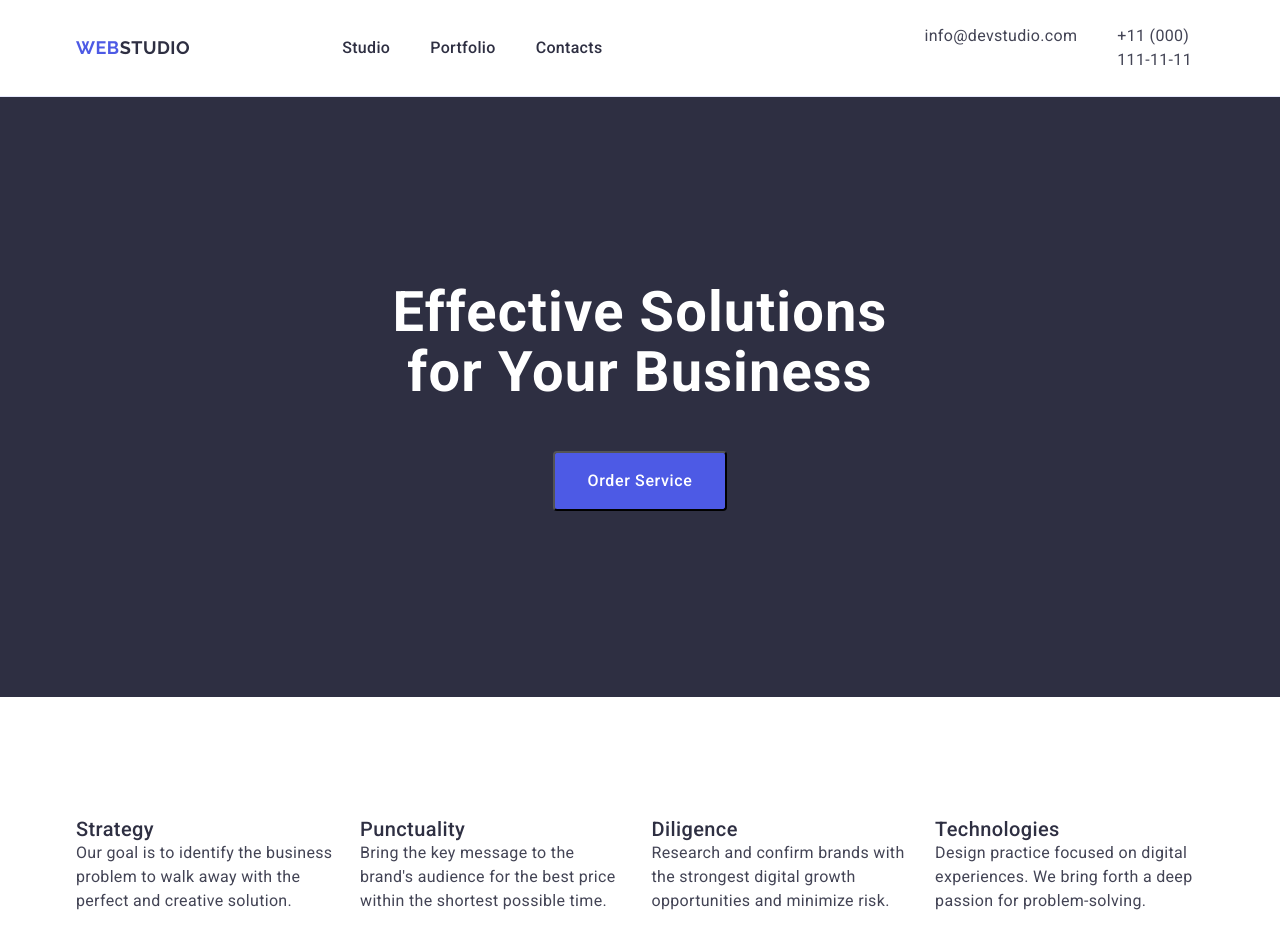
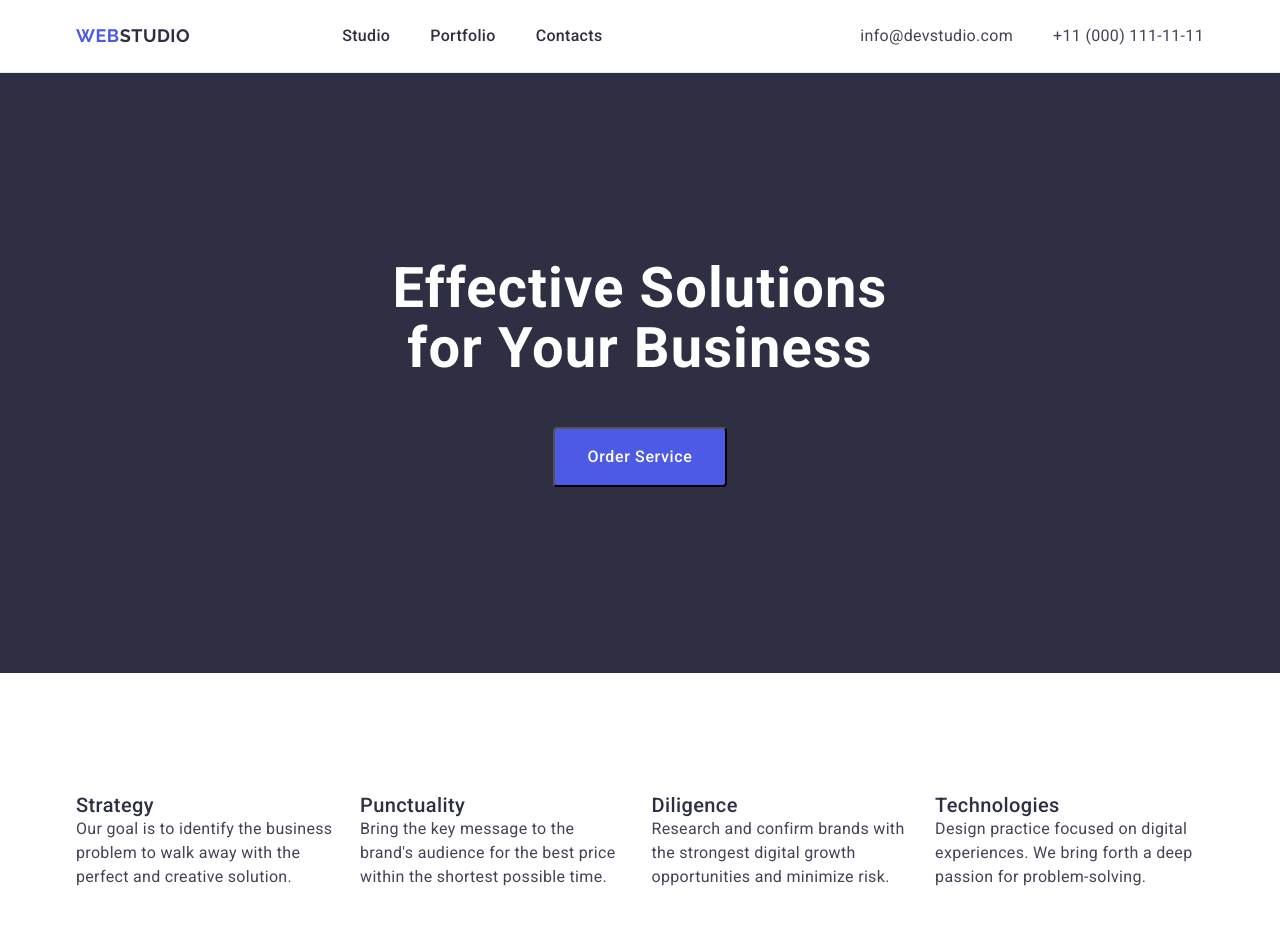
Before and after one commit to VlodFer09/goit-markup-hw-03, a plain HTML site: page index.html in a window 1280 px wide. Shown: the top 948 px of the page. Drawn offline with nearby package versions, Linux system fonts and the light colour scheme.

Commit message:
Update style.css

```diff
--- a/css/style.css
+++ b/css/style.css
@@ -46,6 +46,7 @@ img {
 .header .container {
   display: flex;
   align-items: center;
+  justify-content: space-between;
 }
 .nav {
   display: flex;
@@ -92,24 +93,25 @@ img {
 .contacts-list {
   display: flex;
   gap: 40px;
-  margin-left: 322px;
-  align-content: center;
 }
 .contacts-iteam {
   display: flex;
-  padding: 24px 0;
+  align-items: center;
 }
 .contacts-links {
   font-weight: 400;
   color: #434455;
   text-decoration: none;
 }
+.nav-links,
+.contacts-links {
+  padding: 24px 0;
+}
 .contacts-links:hover,
 .contacts-links::after,
 .contacts-links:focus {
   color: #404bbf;
 }
-
 /* hero*/
 .hero {
   display: flex;
```
